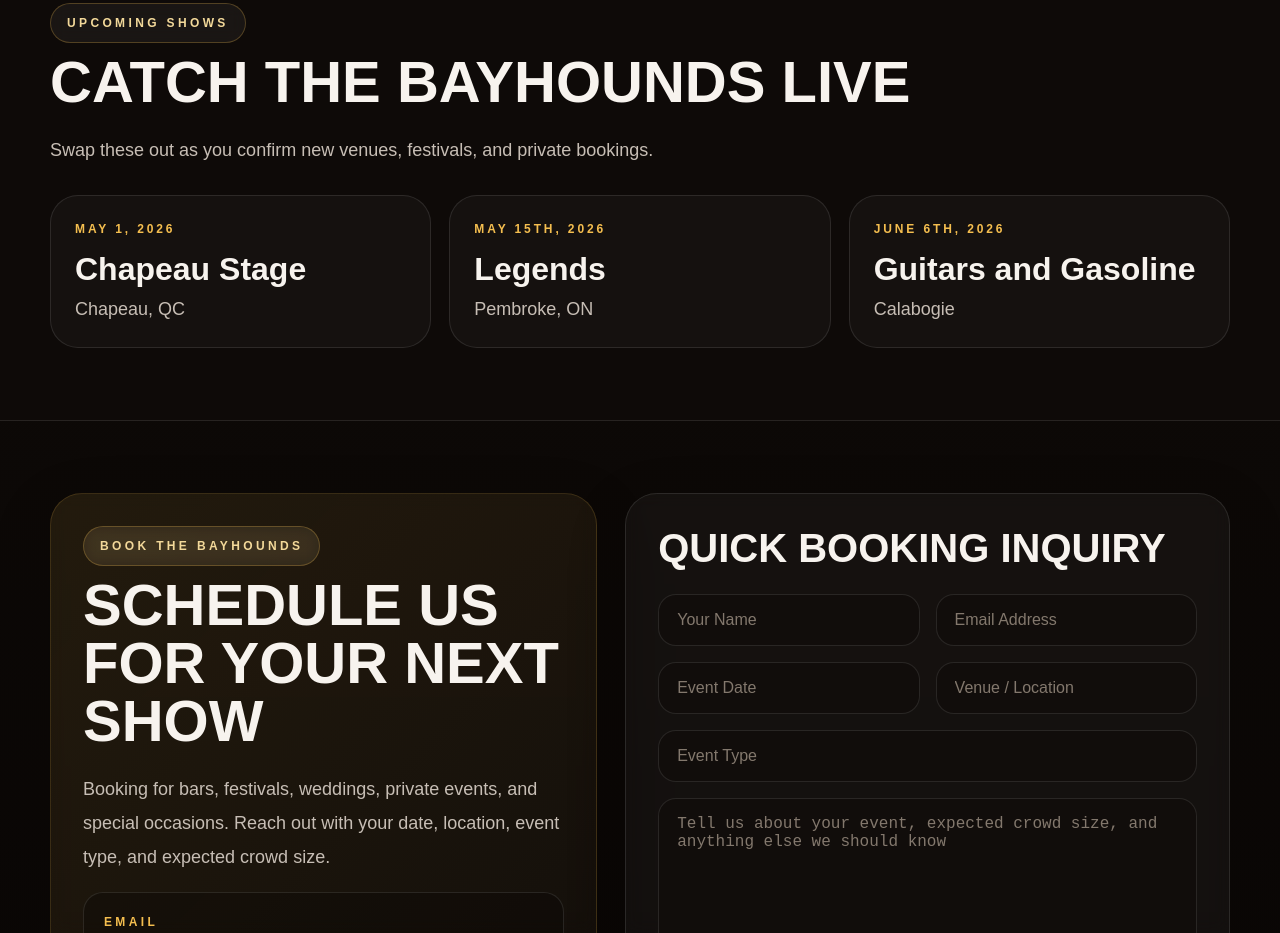
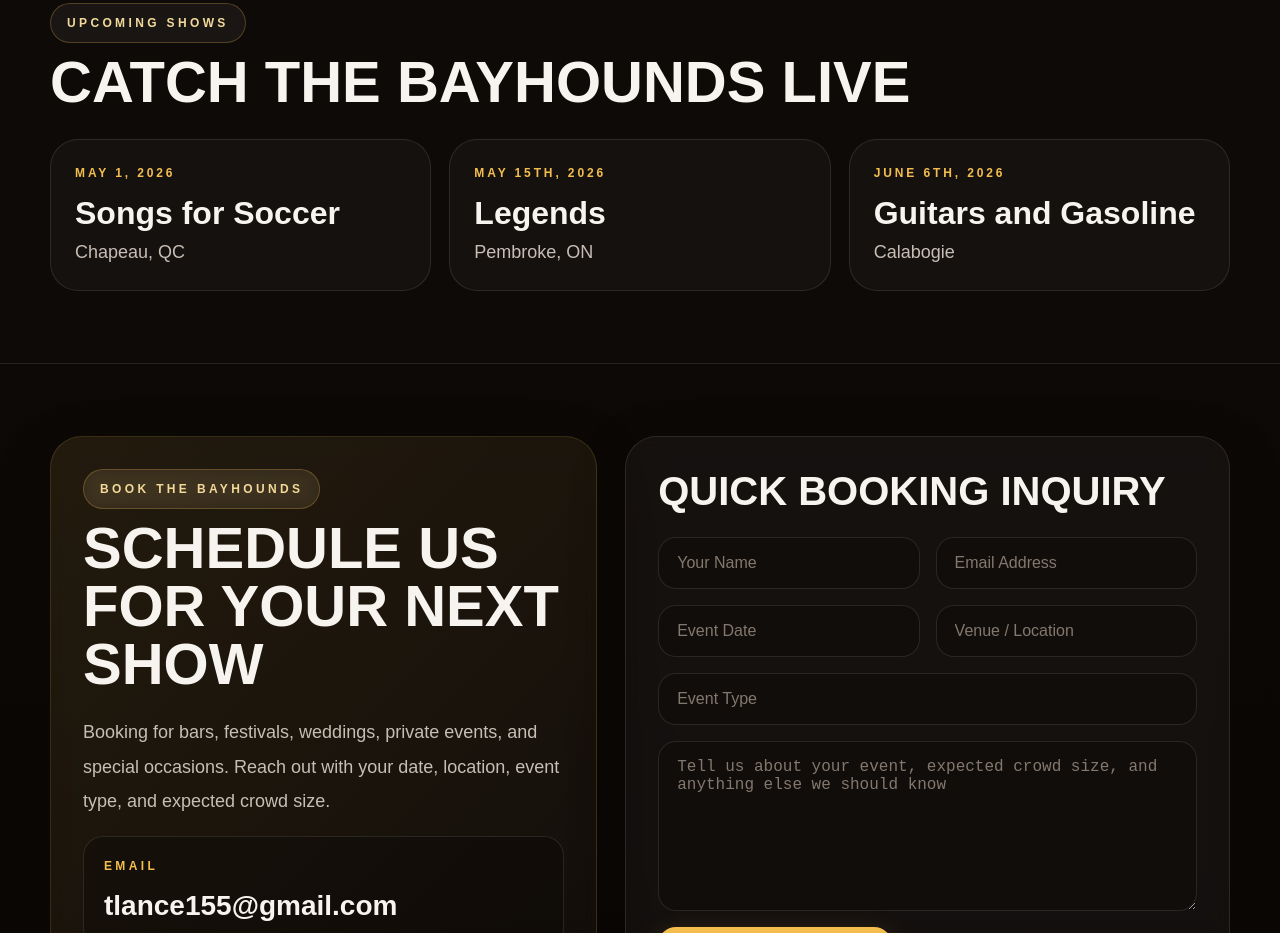
Before and after one commit to tlance155/thebayhounds, a plain HTML site: page index.html in a window 1280 px wide. Shown: the part 1555-2488 px from the top of the page. Drawn offline with Linux system fonts and the light colour scheme.

Commit message:
index.html

```diff
--- a/index.html
+++ b/index.html
@@ -426,13 +426,13 @@
       <div class="eyebrow">Upcoming Shows</div>
       <h2>Catch The Bayhounds Live</h2>
       <p class="copy" style="max-width:760px">
-        Swap these out as you confirm new venues, festivals, and private bookings.
+
       </p>
 
       <div class="show-grid">
         <div class="show">
           <div class="date">May 1, 2026</div>
-          <div class="venue">Chapeau Stage</div>
+          <div class="venue">Songs for Soccer</div>
           <div class="city">Chapeau, QC</div>
         </div>
         <div class="show">
```
